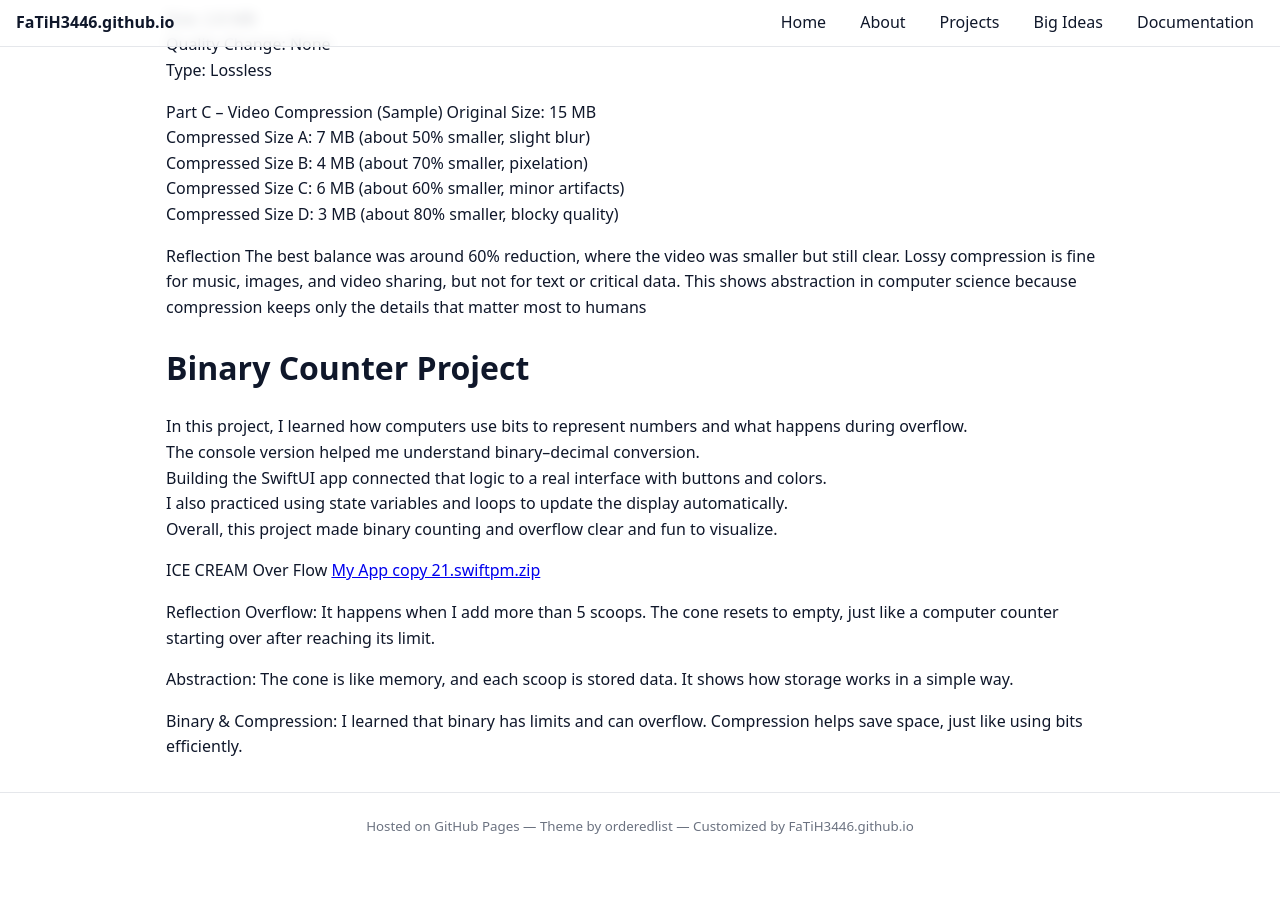
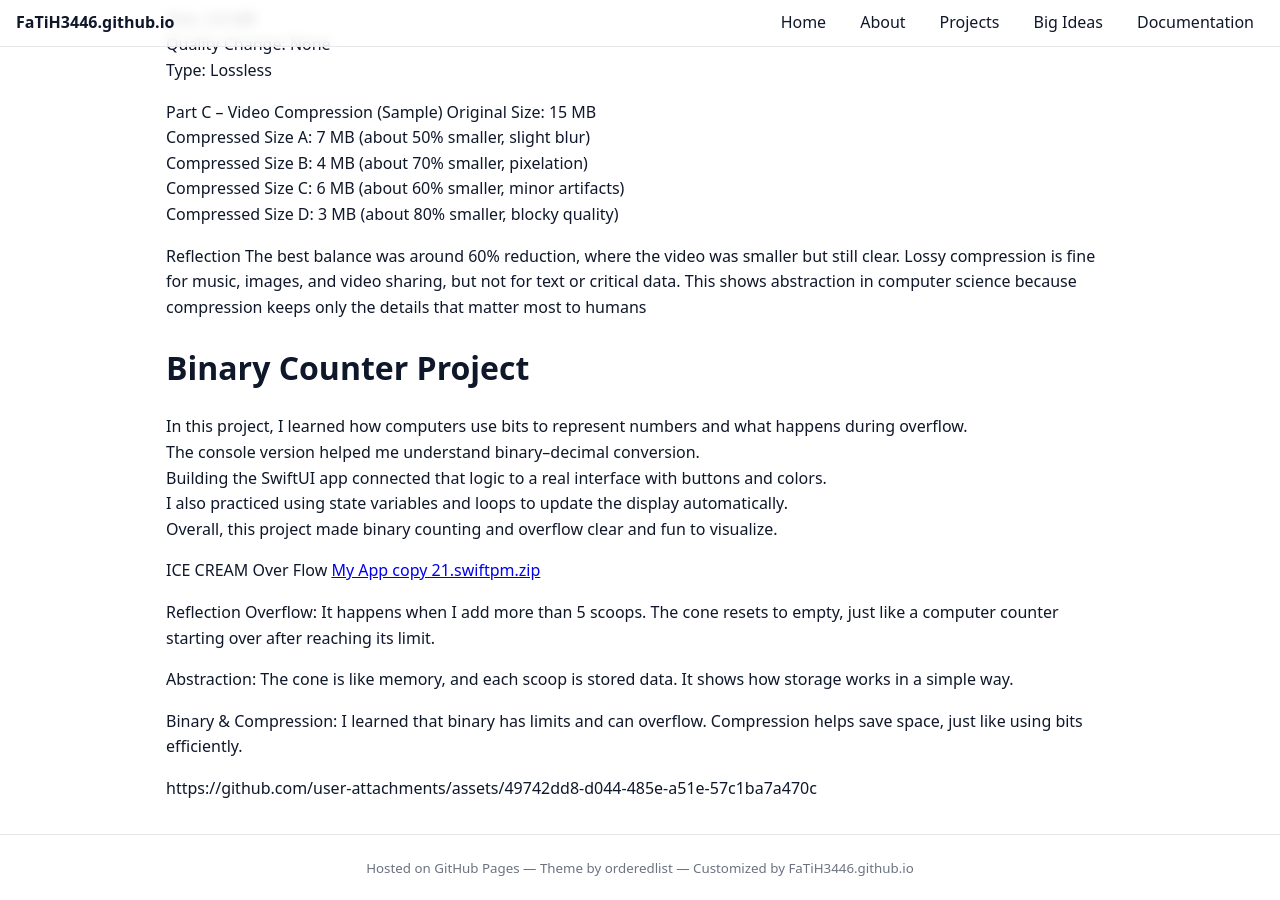
Before and after one commit to FaTiH3446/FaTiH3446.github.io, a Jekyll site: the page built from project.md, in a window 1280 px wide and 900 px high, scrolled down 9868 px. Built offline with Jekyll 4.4.1, drawn with Linux system fonts in a browser that asks for light colours; before the commit the page ends 10727 px from its top, so only the background shows below that; part of the change alters nothing that is shown.

Commit message:
Add resource link for binary and compression topic
Added a link to a resource about binary and compression.

```diff
--- a/project.md
+++ b/project.md
@@ -469,3 +469,5 @@ The cone is like memory, and each scoop is stored data. It shows how storage wor
 
 Binary & Compression:
 I learned that binary has limits and can overflow. Compression helps save space, just like using bits efficiently.
+
+https://github.com/user-attachments/assets/49742dd8-d044-485e-a51e-57c1ba7a470c
```
